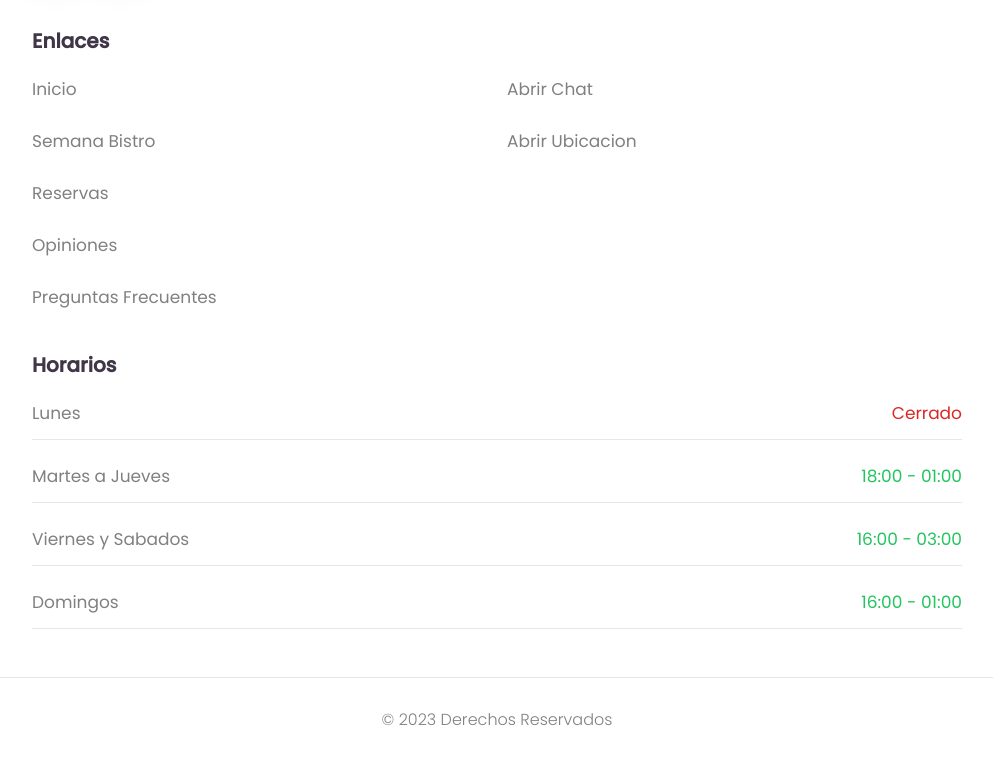
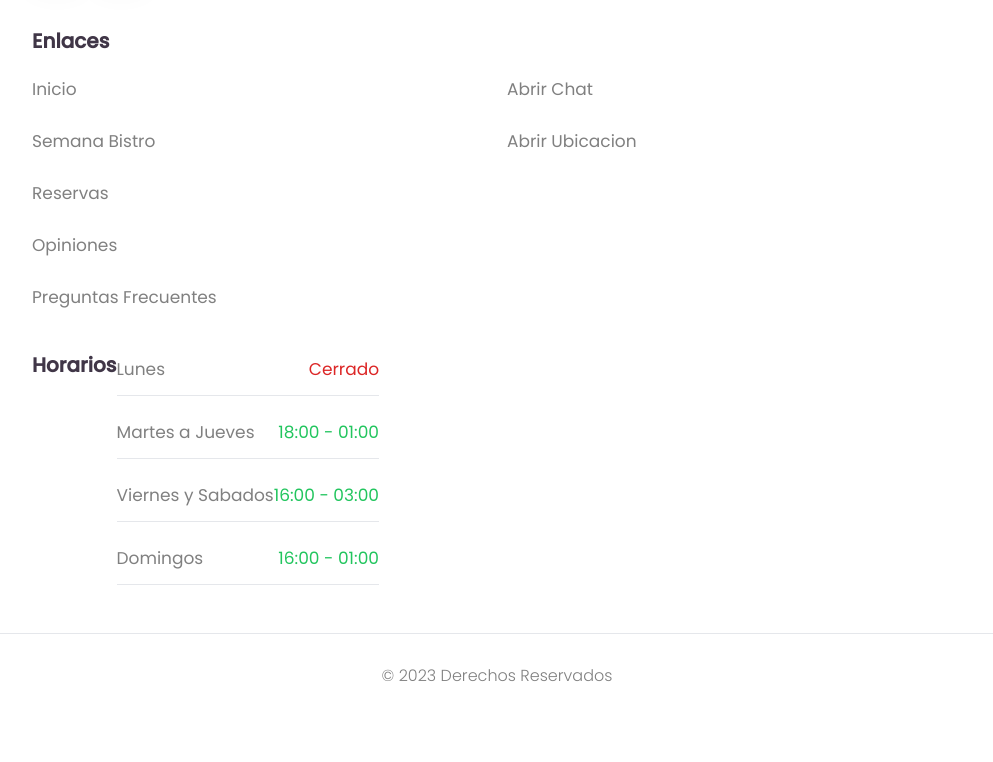
Before and after one commit to Nicoogf/landingpageproject, a website: page index.html in a window 1280 px wide. Shown: the part 9759-10521 px from the top of the page, without its empty margins (143-1136 px from the left). After the commit the page ends 10477 px from the top, so only its background shows below. Drawn offline with nearby package versions, Linux system fonts and the light colour scheme.

Commit message:
Fix Flex

```diff
--- a/index.html
+++ b/index.html
@@ -944,7 +944,7 @@
                     </div>
                 </div>
 
-                <div class="footer__item flex-1">
+                <div class="footer__item flex-1 flex">
                     <h4 class="h4 mb-5">  Horarios  </h4>
                     <!-- List -->
 
```
